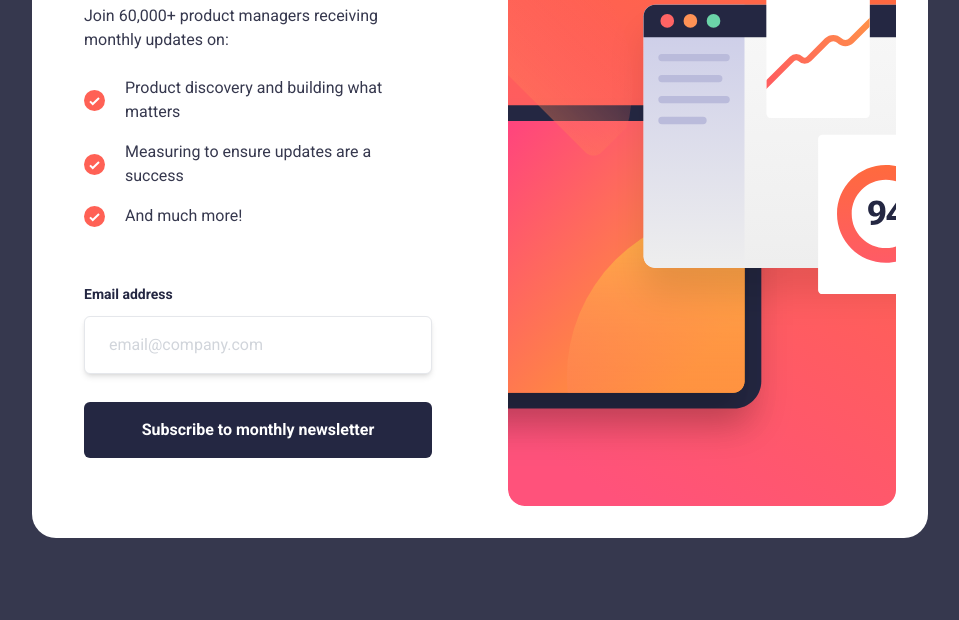
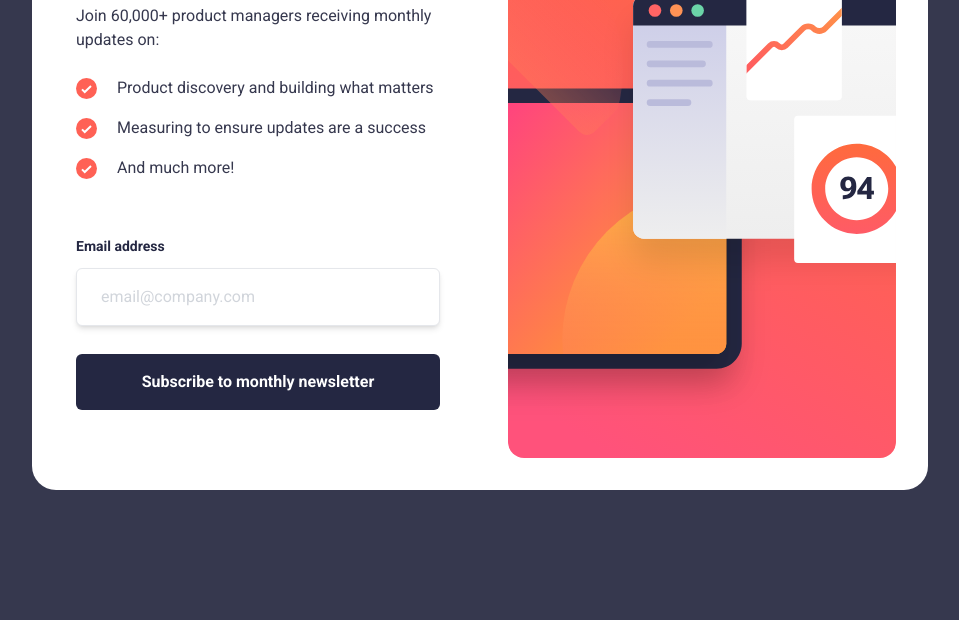
Before and after one commit to Ridwan-Lawal/signup-page, a website: page index.html in a window 1280 px wide. Shown: the part 180-800 px from the top of the page, without its empty margins (160-1119 px from the left). Drawn offline with nearby package versions, Linux system fonts and the light colour scheme.

Commit message:
commitss

```diff
--- a/index.html
+++ b/index.html
@@ -37,7 +37,7 @@
       ></div>
 
       <!-- ===============second section============== -->
-      <div class="space-y-12 md:space-y-14 py-12 px-5">
+      <div class="space-y-12 md:space-y-14 py-12 px-3">
         <!-- ===========stay updated section======= -->
         <div class="space-y-6 px-6 md:px-0">
           <h1 class="text-4xl md:text-5xl text-darkSlateGrey font-bold">
```
Also changed, not shown: dist/output.css.
